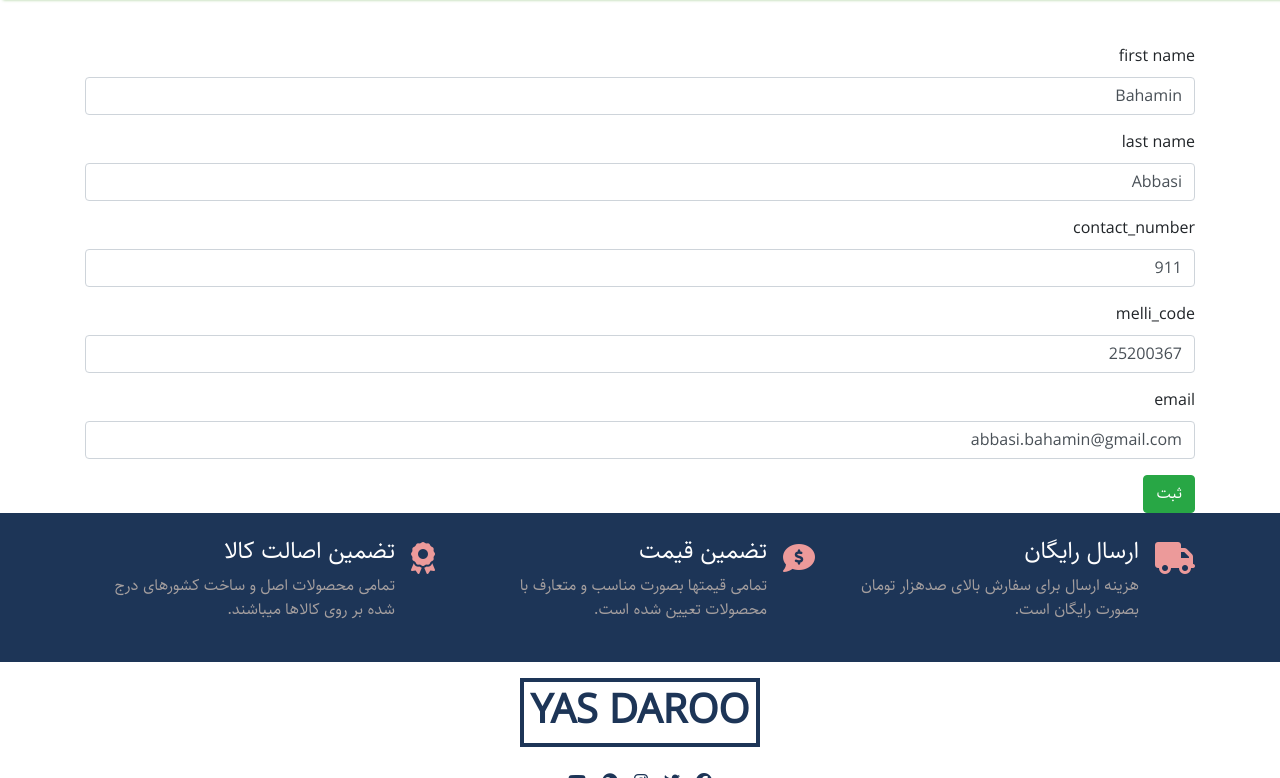
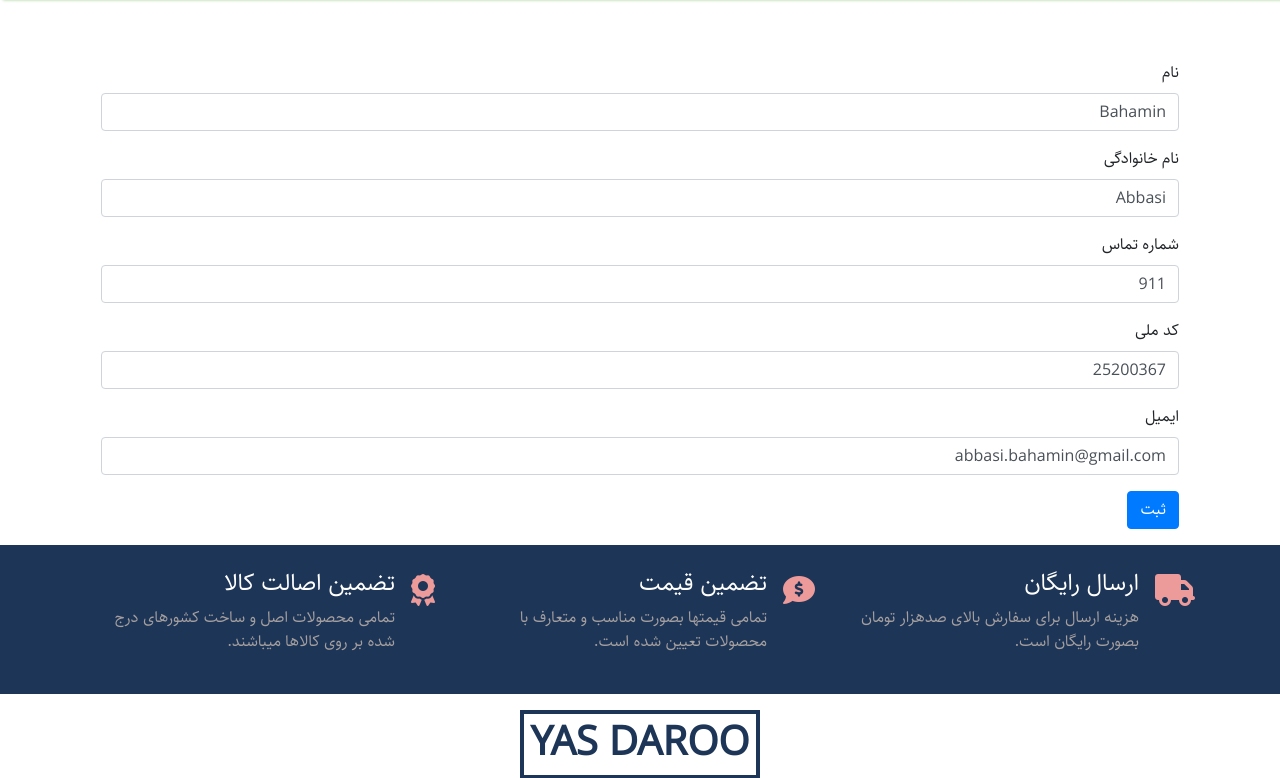
Before and after one commit to bahaminabbasi/y-proj, a Django app: page /userprofile/editprofile/ in a window 1280 px wide. Shown: the part 140-918 px from the top of the page. Run offline with Django 3.2, Linux system fonts and the light colour scheme; a user stored in the database is signed in; data comes from the database, SQL or seed files in the repository; both versions use the stored data as it was after the commit; parts of the project's set-up code (start-up, migrations or seed data) failed here and were passed over; some libraries are stand-ins or nearby versions.

Commit message:
cart for empty position & form labels

```diff
--- a/userprofile/templates/userprofile/edit_profile.html
+++ b/userprofile/templates/userprofile/edit_profile.html
@@ -3,10 +3,10 @@
 <div class="container">
     <div class="row">
       <div class="col-12">
-        <form method="POST">
+        <form method="POST" class='m-3'>
             {% csrf_token %}
             <div class="form-group">
-              <label for="productNameFa">first name</label>
+              <label for="productNameFa">نام</label>
               {% if up.first_name %}
                 <input type="text" class="form-control" name="first_name" id="first_name" value="{{ up.first_name }}" required>
               {% else %}
@@ -14,7 +14,7 @@
               {% endif %}
               </div>
             <div class="form-group">
-              <label for="productNameFa">last name</label>
+              <label for="productNameFa">نام خانوادگی</label>
               {% if up.last_name %}
                 <input type="text" class="form-control" name="last_name" id="last_name" value="{{ up.last_name }}" required>
               {% else %}
@@ -22,7 +22,7 @@
               {% endif %}
             </div>
             <div class="form-group">
-              <label for="productNameFa">contact_number</label>
+              <label for="productNameFa">شماره تماس</label>
               {% if up.contact_number %}
                 <input type="text" class="form-control" name="contact_number" id="contact_number" value="{{ up.contact_number }}" required>
               {% else %}
@@ -30,7 +30,7 @@
               {% endif %}
               </div>
             <div class="form-group">
-              <label for="productNameFa">melli_code</label>
+              <label for="productNameFa">کد ملی</label>
               {% if up.contact_number %}
                 <input type="text" class="form-control" name="melli_code" id="melli_code" value="{{ up.melli_code }}" required>
               {% else %}
@@ -38,14 +38,14 @@
               {% endif %}
               </div>
             <div class="form-group">
-              <label for="productNameFa">email</label>
+              <label for="productNameFa">ایمیل</label>
               {% if up.email %}
                 <input type="text" class="form-control" name="email" id="email" value="{{ up.email }}">
               {% else %}
                 <input type="text" class="form-control" name="email" id="email">
               {% endif %}
               </div>
-            <button type="submit" class="btn btn-success">ثبت</button>
+            <button type="submit" class="btn btn-primary">ثبت</button>
         </form>
       </div>
     </div>
```
Also changed, not shown: carts/templates/carts/store.html (+7 -2 lines), db.sqlite3.
